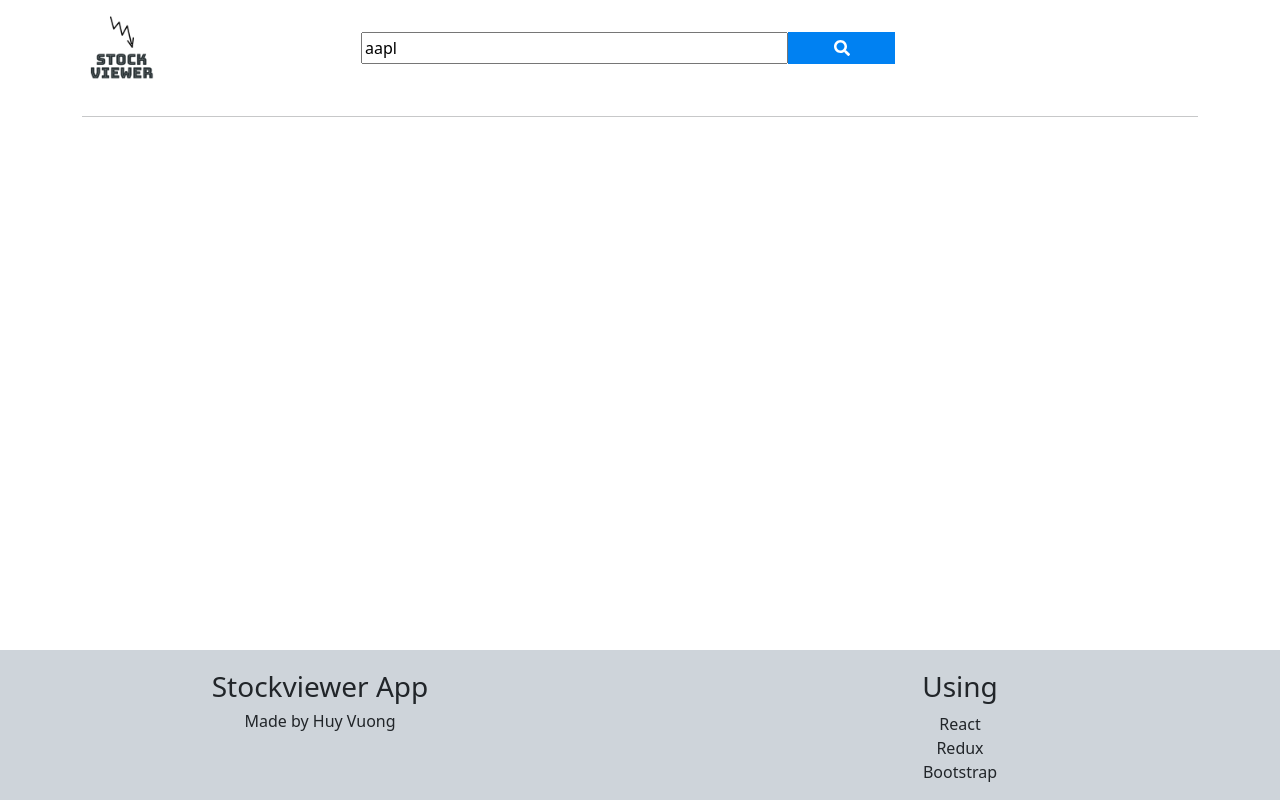
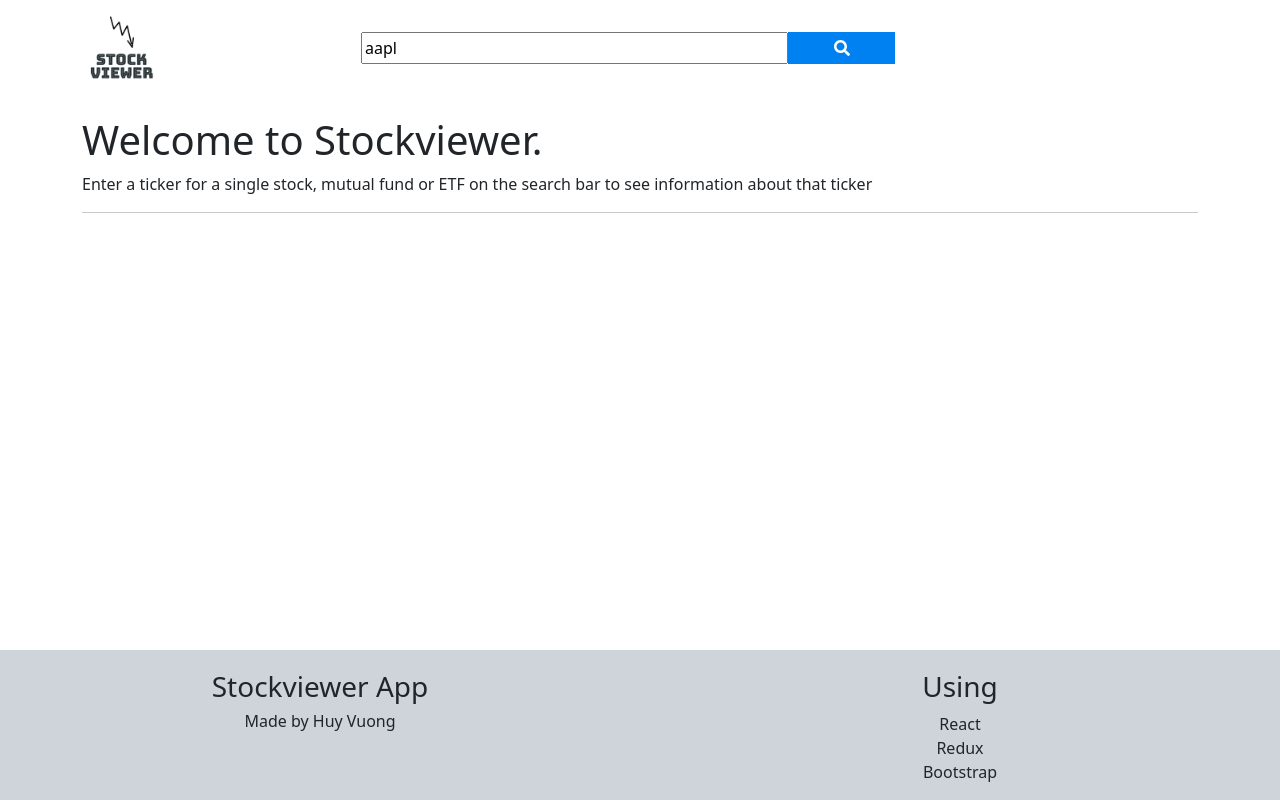
Before and after one commit to huycans/stockviewer, a React (Create React App) app: page / in a window 1280 px wide. Built offline with nearby package versions, Linux system fonts and the light colour scheme.

Commit message:
Add welcome comp

```diff
--- a/src/App.tsx
+++ b/src/App.tsx
@@ -10,6 +10,7 @@ import Footer from "./components/Footer";
 
 import "./App.scss";
 import NotFound from "./components/NotFound";
+import Welcome from "./components/Welcome";
 
 function App() {
   return (
@@ -20,7 +21,7 @@ function App() {
         <LoadSpinner />
         <main>
           <Routes>
-            <Route path="/" element={<TickerInfo />} />
+            <Route path="/" element={<Welcome />} />
             <Route path="/summary" element={<TickerInfo />} />
             <Route path="/chart" element={<StockChart />} />
             <Route path="*" element={<NotFound />} />
--- /dev/null
+++ b/src/components/Welcome.tsx
@@ -0,0 +1,13 @@
+import React from "react";
+
+export default function Welcome() {
+  return (
+    <div>
+      <h1>Welcome to Stockviewer.</h1>
+      <p>
+        Enter a ticker for a single stock, mutual fund or ETF on the search bar
+        to see information about that ticker
+      </p>
+    </div>
+  );
+}
```
